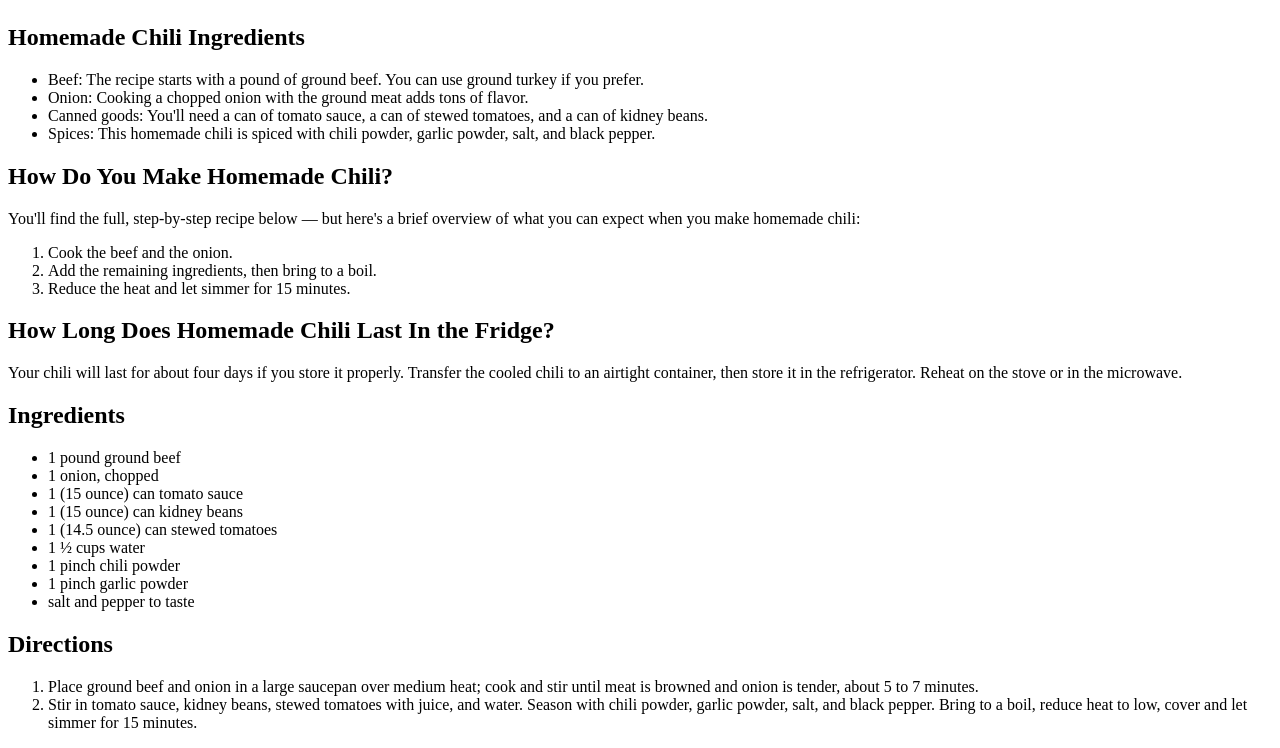
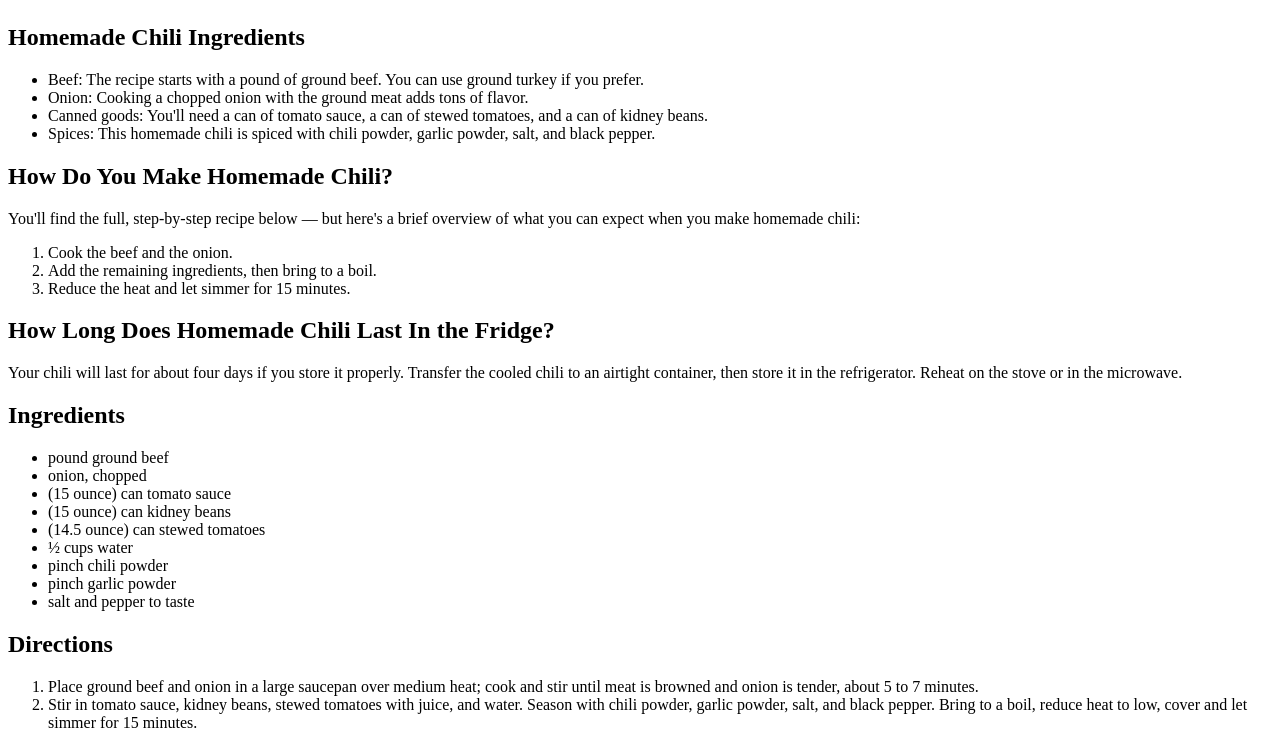
Before and after one commit to AdamGitHub1/odin-recipes, a plain HTML site: page recipes/Chili.html in a window 1280 px wide. Shown: the part 1581-2329 px from the top of the page. Drawn offline with Linux system fonts and the light colour scheme.

Commit message:
fixed typo

```diff
--- a/recipes/Chili.html
+++ b/recipes/Chili.html
@@ -31,14 +31,14 @@
     </p>
     <h2>Ingredients</h2>
     <ul>
-      <li>1 pound ground beef</li>
-      <li>1 onion, chopped</li>
-      <li>1 (15 ounce) can tomato sauce</li>
-      <li>1 (15 ounce) can kidney beans</li>
-      <li>1 (14.5 ounce) can stewed tomatoes</li>
-      <li>1 ½ cups water</li>
-      <li>1 pinch chili powder</li>
-      <li>1 pinch garlic powder</li>
+      <li>pound ground beef</li>
+      <li>onion, chopped</li>
+      <li>(15 ounce) can tomato sauce</li>
+      <li>(15 ounce) can kidney beans</li>
+      <li>(14.5 ounce) can stewed tomatoes</li>
+      <li>½ cups water</li>
+      <li>pinch chili powder</li>
+      <li>pinch garlic powder</li>
       <li>salt and pepper to taste</li>
     </ul>
     <h2>Directions</h2>
```
